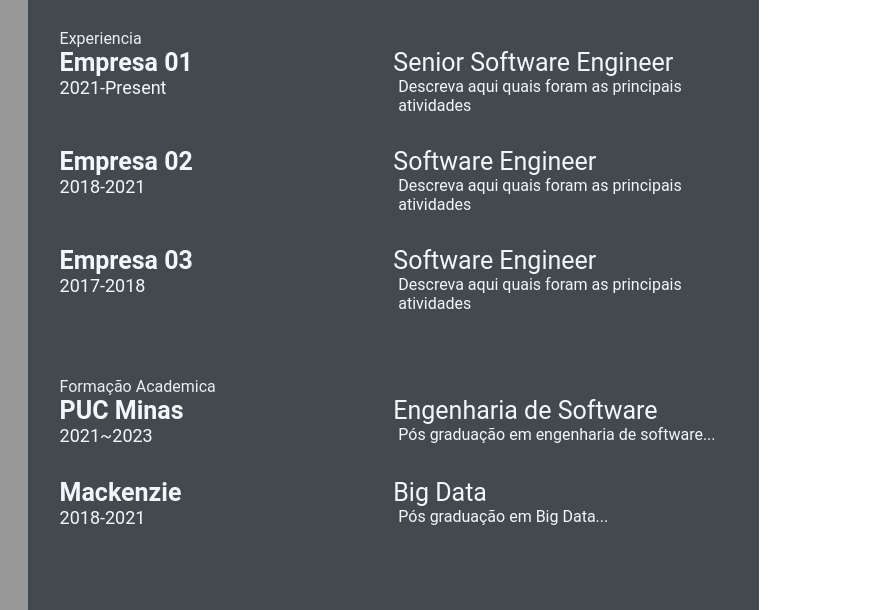
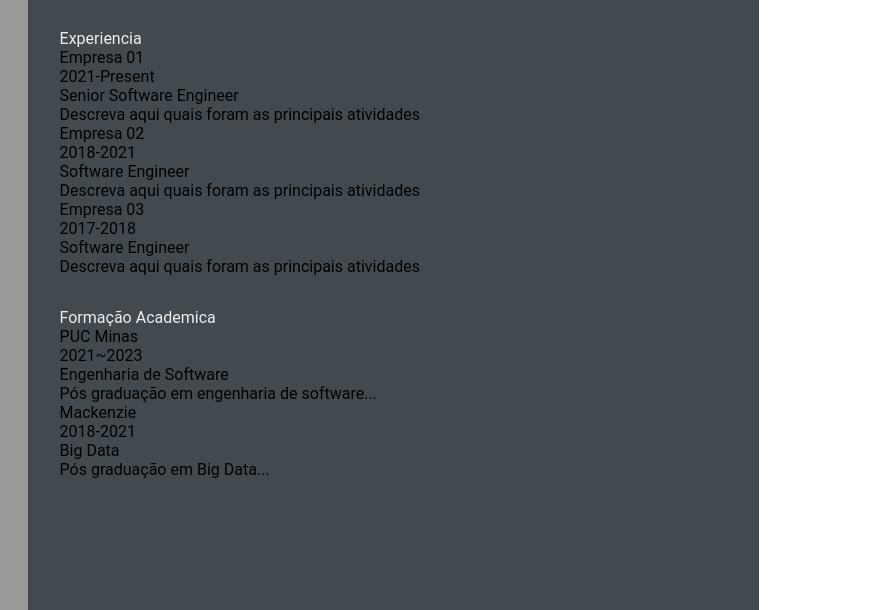
Before and after one commit to Raza6869/NewLegacy.github.io, a plain HTML site: page index.html in a window 1280 px wide. Shown: the part 189-799 px from the top of the page, 393-1280 px from the left. Drawn offline with Linux system fonts and the light colour scheme.

```diff
--- a/style.css
+++ b/style.css
@@ -101,38 +101,3 @@
     font-size: 18px;
     color: #eeeeee;
 }
-
-.experience-contents,
-.education-contents,
-.awards-contents {
-    display: grid;
-    grid-template-columns: repeat(2, 1fr);
-    padding-bottom: 2rem;
-    color: #F1F8FD;
-}
-
-.exp-company-name,
-.education-school-name,
-.awards-company-name {
-    font-size: 25px;
-    font-weight: bold;
-}
-
-.exp-time-period,
-.educationp-time-period,
-.awards-time-period {
-    font-size: 18px;
-}
-
-.exp-position,
-.education-subject,
-.awards-name {
-    font-size: 25px;
-}
-
-.exp-desc,
-.education-desc,
-.awards-desc {
-    font-size: 16px;
-    padding-left: 5px;
-}
```
Also changed, not shown: index.html (+1 -0 lines).
